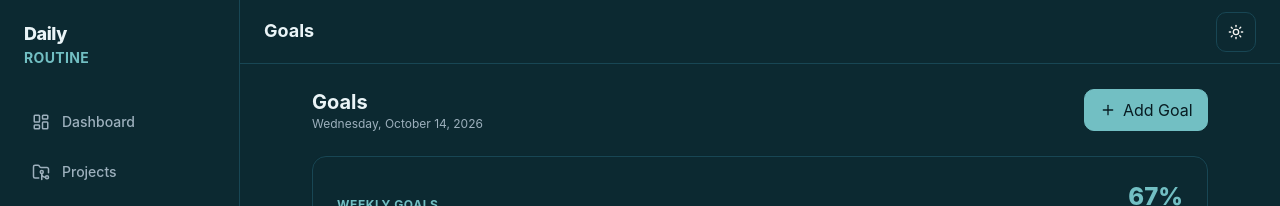
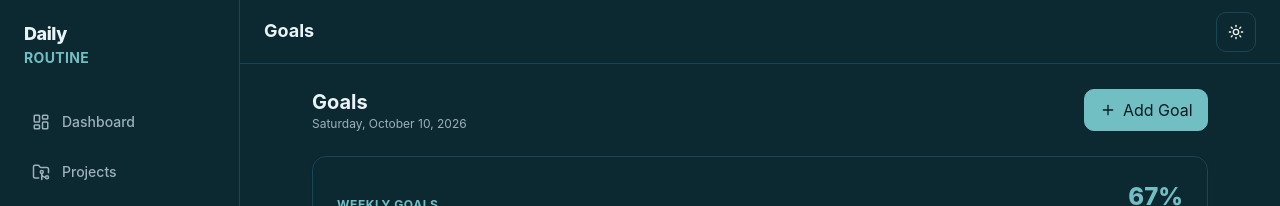
Before and after one commit to joudyjalal/personal-productivity, a React (Vite) app: page /goals in a window 1280 px wide. Shown: the top 206 px of the page. Built offline with nearby package versions, Linux system fonts and the light colour scheme.

Commit message:
feat: Make goals page date dynamic

```diff
--- a/src/pages/Goals.tsx
+++ b/src/pages/Goals.tsx
@@ -28,6 +28,14 @@ export function Goals() {
 
   const [isModalOpen, setIsModalOpen] = useState(false);
   const [newTitle, setNewTitle] = useState("");
+
+
+  const currentDate = new Date().toLocaleDateString("en-US", {
+    weekday: "long",
+    year: "numeric",
+    month: "long",
+    day: "numeric",
+  });
 
   useEffect(() => {
     localStorage.setItem("weekly_goals_items", JSON.stringify(goals));
@@ -70,8 +78,9 @@ export function Goals() {
           <h2 className="text-lg sm:text-xl font-bold text-(--foreground)">
             Goals
           </h2>
+
           <p className="text-xs text-(--muted-foreground)">
-            Wednesday, October 14, 2026
+            {currentDate}
           </p>
         </div>
         <button
```
Also changed, not shown: src/data/mockData.ts (deleted).
